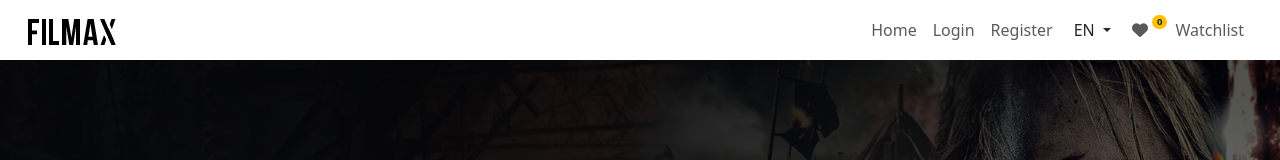
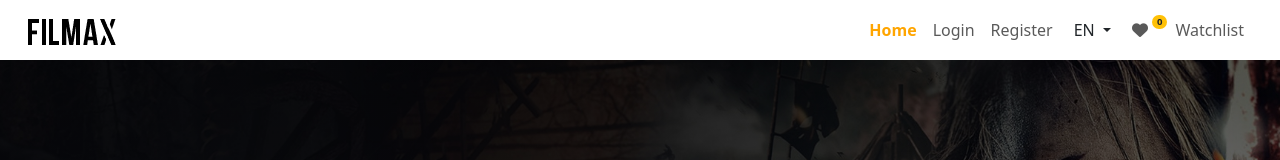
Before and after one commit to adham025/MovieApp-Angular19, an Angular app: page /movies in a window 1280 px wide. Shown: the top 160 px of the page. Built offline with nearby package versions, Linux system fonts and the light colour scheme; no server answers.

Commit message:
active class to navbar items

```diff
--- a/src/app/navbar/navbar.component.css
+++ b/src/app/navbar/navbar.component.css
@@ -22,3 +22,7 @@
   .img_color{
     filter: invert(100%);
   }
+  .active_link {
+    font-weight: bold;
+    color: orange;
+  }
--- a/src/app/navbar/navbar.component.html
+++ b/src/app/navbar/navbar.component.html
@@ -2,46 +2,77 @@
   <nav id="navbar" class="navbar py-2 navbar-expand">
     <div class="container-fluid mx-3">
       <span class="navbar-brand pointer fw-bold" routerLink="movies">
-        <img id="img_color" class="img_color" src="./logo-1x.png" alt="">
+        <img id="img_color" class="img_color" src="./logo-1x.png" alt="" />
       </span>
       <div
         class="collapse navbar-collapse justify-content-end"
         id="navbarNavAltMarkup"
       >
-        <div id="nav-header" style="right: -50%;" class="navbar-nav nav-header">
+        <div id="nav-header" style="right: -50%" class="navbar-nav nav-header">
           <div (click)="handleClose()" class="close">x</div>
-          <a class="nav-link pointer" routerLink="movies">Home</a>
-          <a class="nav-link pointer" routerLink="/login">Login</a>
-          <a class="nav-link pointer" routerLink="/registration">Register</a>
+          <a
+            class="nav-link pointer"
+            routerLink="movies"
+            routerLinkActive="active_link"
+            [routerLinkActiveOptions]="{ exact: true }"
+            >Home</a
+          >
+          <a
+            class="nav-link pointer"
+            routerLink="/login"
+            routerLinkActive="active_link"
+            >Login</a
+          >
+          <a
+            class="nav-link pointer"
+            routerLink="/registration"
+            routerLinkActive="active_link"
+            >Register</a
+          >
           <div class="btn-group" role="group" aria-label="Language selection">
             <div class="btn-group" role="group">
               <button
                 id="btnGroupDrop1"
                 type="button"
-                class="btn  dropdown-toggle text-dark"
+                class="btn dropdown-toggle text-dark"
                 data-bs-toggle="dropdown"
                 aria-expanded="false"
               >
                 {{ selectedLanguage }}
               </button>
-              <ul class="dropdown-menu text-white" aria-labelledby="btnGroupDrop1">
+              <ul
+                class="dropdown-menu text-white"
+                aria-labelledby="btnGroupDrop1"
+              >
                 <li>
-                  <a class="dropdown-item text-dark" href="#" (click)="changeLanguage('en')"
+                  <a
+                    class="dropdown-item text-dark"
+                    href="#"
+                    (click)="changeLanguage('en')"
                     >English</a
                   >
                 </li>
                 <li>
-                  <a class="dropdown-item text-dark" href="#" (click)="changeLanguage('ar')"
+                  <a
+                    class="dropdown-item text-dark"
+                    href="#"
+                    (click)="changeLanguage('ar')"
                     >العربية</a
                   >
                 </li>
                 <li>
-                  <a class="dropdown-item text-dark" href="#" (click)="changeLanguage('fr')"
+                  <a
+                    class="dropdown-item text-dark"
+                    href="#"
+                    (click)="changeLanguage('fr')"
                     >Français</a
                   >
                 </li>
                 <li>
-                  <a class="dropdown-item text-dark" href="#" (click)="changeLanguage('zh')"
+                  <a
+                    class="dropdown-item text-dark"
+                    href="#"
+                    (click)="changeLanguage('zh')"
                     >中文</a
                   >
                 </li>
@@ -49,19 +80,28 @@
             </div>
           </div>
 
-          <a class="nav-link d-flex align-items-center pointer" routerLink="/wishlist">
+          <a
+            class="nav-link d-flex align-items-center pointer"
+            routerLink="/wishlist"
+            routerLinkActive="active_link"
+          >
             <div class="d-flex align-items-center position-relative">
               <i class="fa-solid fa-heart me-2"></i>
               <span
                 class="badge bg-warning text-dark rounded-pill ms-1"
-                style="font-size: 0.6rem; padding: 2px 5px; position: relative; top: -8px; left: -8px;"
+                style="
+                  font-size: 0.6rem;
+                  padding: 2px 5px;
+                  position: relative;
+                  top: -8px;
+                  left: -8px;
+                "
               >
                 {{ wishlistCount$ | async }}
               </span>
             </div>
             Watchlist
           </a>
-
         </div>
         <div id="bars" class="text-white fs-4">
           <i (click)="handleClose()" class="fa-solid fa-bars"></i>
--- a/src/app/navbar/navbar.component.ts
+++ b/src/app/navbar/navbar.component.ts
@@ -1,13 +1,13 @@
 import { AccLangService } from './../service/acc-lang.service';
 import { Component } from '@angular/core';
-import { Router, RouterLink } from '@angular/router';
+import { Router, RouterLink, RouterLinkActive } from '@angular/router';
 import { map, Observable } from 'rxjs';
 import { AddToWishlistService } from '../service/add-to-wishlist.service';
 import { CommonModule, Location } from '@angular/common';
 
 @Component({
   selector: 'app-navbar',
-  imports: [RouterLink,CommonModule],
+  imports: [RouterLink,CommonModule,RouterLinkActive],
   templateUrl: './navbar.component.html',
   styleUrl: './navbar.component.css',
 })
```
